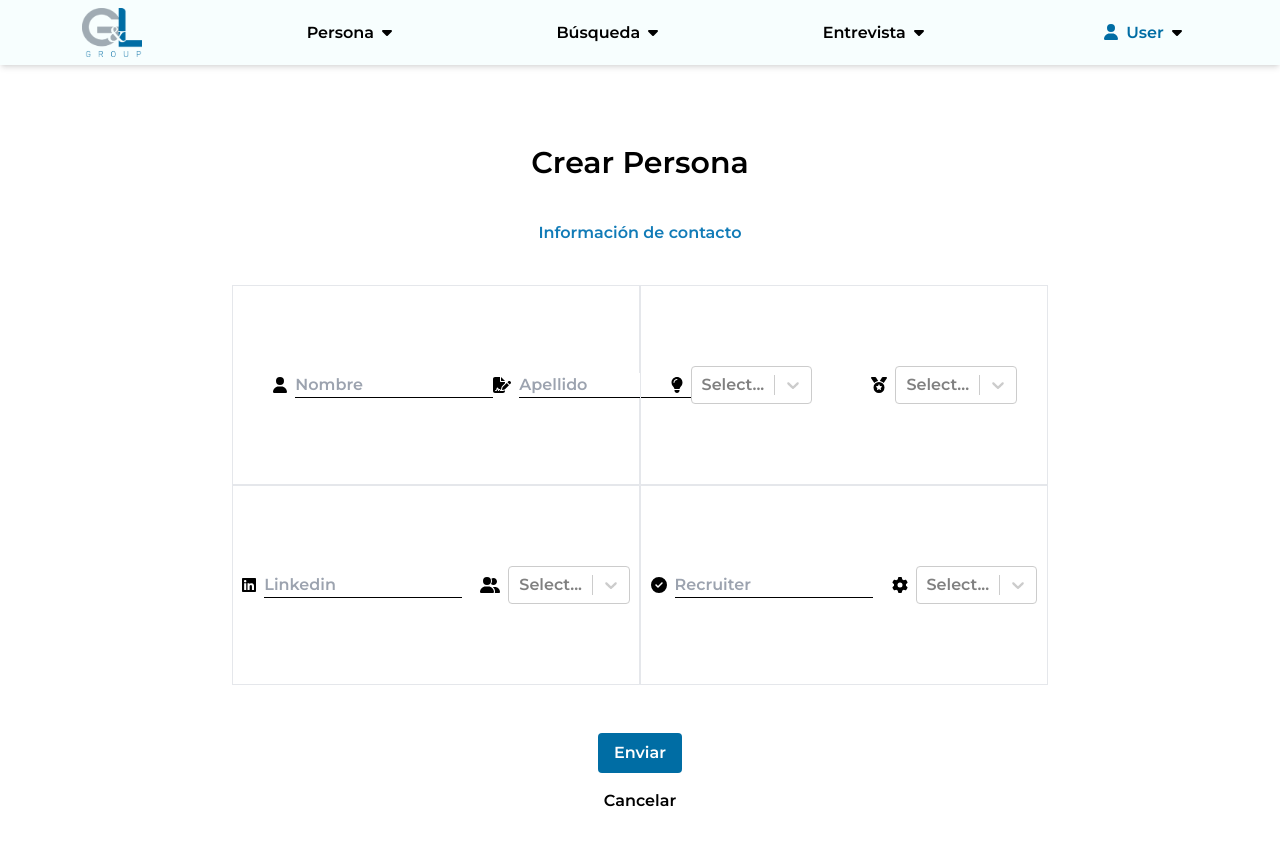
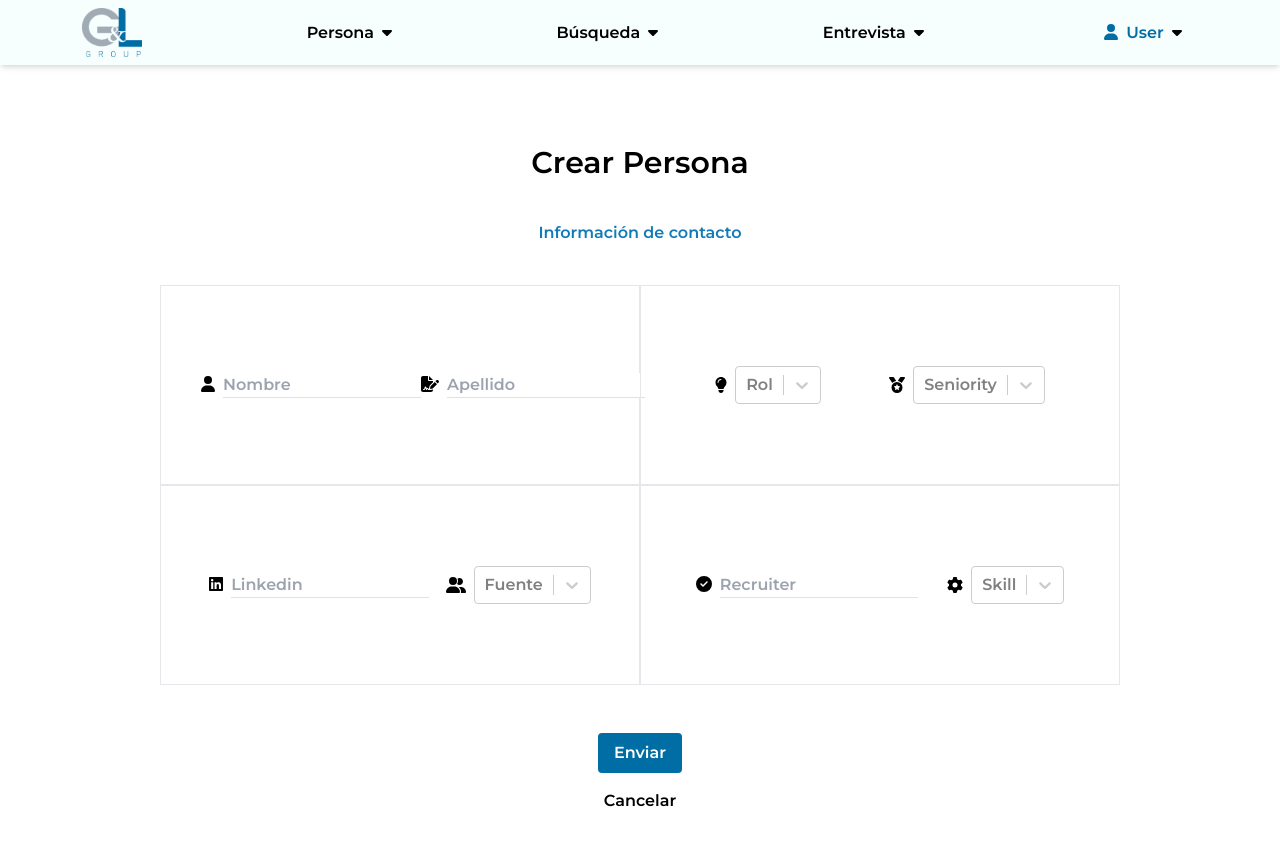
Before and after one commit to vanf-x/proyectobys, a React (Create React App) app: page /persona/crear in a window 1280 px wide. Shown: the top 846 px of the page. Built offline with nearby package versions, Linux system fonts and the light colour scheme.

Commit message:
validacion al formulario de crear persona

```diff
--- a/src/components/CrearPersona.jsx
+++ b/src/components/CrearPersona.jsx
@@ -11,7 +11,12 @@ import { FontAwesomeIcon } from "@fortawesome/react-fontawesome";
 import { faLinkedin } from "@fortawesome/free-brands-svg-icons";
 import { NavLink } from "react-router-dom";
 
-import { SelecSkills, SelecRol, SelecSeniority, SelecContact } from "./Selection";
+import {
+  SelecSkills,
+  SelecRol,
+  SelecSeniority,
+  SelecContact,
+} from "./Selection";
 import { useFormik } from "formik";
 import { basicSchema } from "../schemas";
 import Contexto from "./context/Contexto";
@@ -19,43 +24,107 @@ import { useContext } from "react";
 
 const CrearPersona = () => {
   const contexto = useContext(Contexto);
-  console.log(contexto.empleados)
+  console.log(contexto.empleados);
+
+  //METODO PARA GUARDAR LOS DATOS DE PERSONA EN EL ARRAY
+  const onSubmit = (values) => {
+    console.log(values);
+  };
+
+  const {
+    handleBlur,
+    handleChange,
+    handleSubmit,
+    isSubmitting,
+    values,
+    errors,
+    touched,
+  } = useFormik({
+    initialValues: {
+      nombre: "",
+      apellido: "",
+      rol: "",
+      seniority: "",
+      linkedin: "",
+      fuenteContacto: "",
+      recruiter: "",
+      skill: "",
+    },
+    validationSchema: basicSchema,
+    onSubmit,
+  });
 
   return (
     <div className="flex flex-col justify-start items-center h-screen">
       <h1 className="text-3xl mt-20 mb-10">Crear Persona</h1>
       <h3 className="text-[#117BB7]">Información de contacto</h3>
       {/*FORM*/}
-      <form className="bg-white h-1/2 self-center m-10">
+      <form
+        className="bg-white h-1/2 w-3/4 self-center m-10"
+        handleSubmit={handleSubmit}
+      >
         {/*ARRIBA*/}
         <div className="flex h-1/2">
           {/*ARRIBA IZ*/}
           <div className="flex flex-col md:flex md:flex-row justify-around items-center border w-1/2 p-10">
-            <div className="flex justify-start items-center">
+            <div className="flex  justify-start items-center">
+              <div>
                 <FontAwesomeIcon className="mr-2" icon={faUser} />
+              </div>
+              <div>
                 <input
                   id="nombre"
                   type="text"
                   placeholder="Nombre"
-                className="border-b border-black"
+                  className={
+                    errors.nombre && touched.nombre
+                      ? "border-b border-[#F40505]"
+                      : "border-b border-[#D6E4EC]"
+                  }
+                  value={values.nombre}
+                  onChange={handleChange}
+                  onBlur={handleBlur}
                 />
+                {errors.nombre && touched.nombre && (
+                  <p className="text-red-600 text-xs ">{errors.nombre}</p>
+                )}
               </div>
+            </div>
+
             <div className="flex justify-start items-center">
+              <div>
                 <FontAwesomeIcon className="mr-2" icon={faFileSignature} />
+              </div>
+              <div>
                 <input
                   id="apellido"
                   type="text"
                   placeholder="Apellido"
-                className="border-b border-black"
+                  className={
+                    errors.apellido && touched.apellido
+                      ? "border-b border-[#F40505]"
+                      : "border-b border-[#D6E4EC]"
+                  }
+                  value={values.apellido}
+                  onChange={handleChange}
+                  onBlur={handleBlur}
                 />
+                {errors.apellido && touched.apellido && (
+                  <p className="text-red-600 text-xs ">{errors.apellido}</p>
+                )}
+              </div>
             </div>
           </div>
           {/*ARRIBA DER*/}
-          <div className="flex justify-around items-center border w-1/2">
+          <div className="flex flex-col md:flex md:flex-row justify-around items-center border w-1/2 p-10">
             <div className="flex justify-start items-center">
               <FontAwesomeIcon className="mr-2" icon={faLightbulb} />
               <SelecRol />
+              {errors.selection && touched.selection && (
+                <p className="text-red-600 text-xs ">{errors.selection}</p>
+              )}
             </div>
+
             <div className="flex justify-start items-center">
               <FontAwesomeIcon className="mr-2" icon={faMedal} />
               <SelecSeniority />
@@ -65,14 +134,29 @@ const CrearPersona = () => {
         {/*ABAJO*/}
         <div className="flex h-1/2">
           {/*ABAJO IZ*/}
-          <div className="flex justify-around items-center border w-1/2">
+          <div className="flex flex-col md:flex md:flex-row justify-around items-center border w-1/2 p-10">
             <div className="flex justify-start items-center">
+              <div>
                 <FontAwesomeIcon className="mr-2" icon={faLinkedin} />
+              </div>
+              <div>
                 <input
+                  id="linkedin"
                   type="text"
                   placeholder="Linkedin"
-                className="border-b border-black"
+                  className={
+                    errors.linkedin && touched.linkedin
+                      ? "border-b border-[#F40505]"
+                      : "border-b border-[#D6E4EC]"
+                  }
+                  value={values.linkedin}
+                  onChange={handleChange}
+                  onBlur={handleBlur}
                 />
+                {errors.linkedin && touched.linkedin && (
+                  <p className="text-red-600 text-xs ">{errors.linkedin}</p>
+                )}
+              </div>
             </div>
             <div className="flex justify-start items-center">
               <FontAwesomeIcon className="mr-2" icon={faUserGroup} />
@@ -80,14 +164,29 @@ const CrearPersona = () => {
             </div>
           </div>
           {/*ABAJO DER*/}
-          <div className="flex justify-around items-center border w-1/2">
+          <div className="flex flex-col md:flex md:flex-row justify-around items-center border w-1/2 p-10">
             <div className="flex justify-start items-center">
+              <div>
                 <FontAwesomeIcon className="mr-2" icon={faCircleCheck} />
+              </div>
+              <div>
                 <input
+                  id="recruiter"
                   type="text"
                   placeholder="Recruiter"
-                className="border-b border-black"
+                  className={
+                    errors.recruiter && touched.recruiter
+                      ? "border-b border-[#F40505]"
+                      : "border-b border-[#D6E4EC]"
+                  }
+                  value={values.recruiter}
+                  onChange={handleChange}
+                  onBlur={handleBlur}
                 />
+                {errors.recruiter && touched.recruiter && (
+                  <p className="text-red-600 text-xs ">{errors.recruiter}</p>
+                )}
+              </div>
             </div>
             <div className="flex justify-start items-center">
               <FontAwesomeIcon className="mr-2" icon={faGear} />
@@ -96,14 +195,24 @@ const CrearPersona = () => {
           </div>
         </div>
         <div className="flex flex-col justify-center items-center m-10">
+          {/*
           <input
             type="submit"
             value="Enviar"
             className="text-white bg-[#006DA4] hover:bg-[#1d6081] px-4 py-2 rounded my-2 cursor-pointer transition-colors"
           />
-          <NavLink to="/menu" className="my-2 hover:underline">Cancelar</NavLink>
+          */}
+          <button
+            type="submit"
+            className="text-white bg-[#006DA4] hover:bg-[#1d6081] px-4 py-2 rounded my-2 cursor-pointer transition-colors"
+            disabled={isSubmitting}
+          >
+            Enviar
+          </button>
+          <NavLink to="/menu" className="my-2 hover:underline">
+            Cancelar
+          </NavLink>
         </div>
-
       </form>
     </div>
   );
--- a/src/components/Selection.jsx
+++ b/src/components/Selection.jsx
@@ -1,112 +1,114 @@
+import { useState } from "react";
+import Select from "react-select";
 
-import { useState } from 'react';
-import Select from 'react-select';
-
-
-const rol = [
-    { label: 'Analista Tester Funcional', value: 'Analista Tester Funcional' },
-    { label: 'Administrativo', value: 'Administrativo' },
-    { label: 'Administrador', value: 'javascript' },
-    { label: 'Administrador', value: 'Administrador' },
-    { label: 'Analista', value: 'Analista' },
-    { label: 'Analista Funcional', value: 'Analista Funcional' },
-    { label: 'Arquitecto', value: 'Arquitecto' },
-    { label: 'Back Office', value: 'Back Office' },
-    { label: 'Business Analyst', value: 'Business Analyst' },
-    { label: 'Call Taker', value: 'Call Taker' },
-]
-
+export const rol = [
+  { label: "Analista Tester Funcional", value: "Analista Tester Funcional" },
+  { label: "Administrativo", value: "Administrativo" },
+  { label: "Administrador", value: "javascript" },
+  { label: "Administrador", value: "Administrador" },
+  { label: "Analista", value: "Analista" },
+  { label: "Analista Funcional", value: "Analista Funcional" },
+  { label: "Arquitecto", value: "Arquitecto" },
+  { label: "Back Office", value: "Back Office" },
+  { label: "Business Analyst", value: "Business Analyst" },
+  { label: "Call Taker", value: "Call Taker" },
+];
 
 const skills = [
-    { label: 'Java', value: 'Java' },
-    { label: '.Net', value: '.Net' },
-    { label: 'Android', value: 'Android' },
-    { label: 'Angular', value: 'Angular' },
-    { label: 'AS400', value: 'AS400' },
-    { label: 'AWS Re start', value: 'AWS Re start' },
-
-]
+  { label: "Java", value: "Java" },
+  { label: ".Net", value: ".Net" },
+  { label: "Android", value: "Android" },
+  { label: "Angular", value: "Angular" },
+  { label: "AS400", value: "AS400" },
+  { label: "AWS Re start", value: "AWS Re start" },
+];
 
 const senior = [
-    { label: 'Trainee', value: 'Trainee' },
-    { label: 'Jr', value: 'Jr' },
-    { label: 'Jr+', value: 'Jr+' },
-    { label: 'Ssr', value: 'Ssr' },
-    { label: 'Sr', value: 'Sr' },
-]
+  { label: "Trainee", value: "Trainee" },
+  { label: "Jr", value: "Jr" },
+  { label: "Jr+", value: "Jr+" },
+  { label: "Ssr", value: "Ssr" },
+  { label: "Sr", value: "Sr" },
+];
 
 const contacto = [
-    { label: 'Mi Bucle', value: 'Mi Bucle' },
-    { label: 'Linkedin Propio', value: 'Linkedin Propio' },
-    { label: 'In Mail', value: 'In Mail' },
-    { label: 'Instragam', value: 'Instragam' },
-    { label: 'EducationIT', value: 'EducationIT' },
-]
+  { label: "Mi Bucle", value: "Mi Bucle" },
+  { label: "Linkedin Propio", value: "Linkedin Propio" },
+  { label: "In Mail", value: "In Mail" },
+  { label: "Instragam", value: "Instragam" },
+  { label: "EducationIT", value: "EducationIT" },
+];
 
 export function SelecSkills() {
-
   const [selectedSupplier, setSelectedSupplier] = useState();
 
   const handleSelectChange = ({ value }) => {
     console.log(value);
     setSelectedSupplier(value);
-    }
+  };
 
-    return <div>
+  return (
+    <div>
       <Select
         options={skills}
         onChange={handleSelectChange}
+        placeholder="Skill"
+        className="rounded-lg"
       />
     </div>
+  );
 }
 
 export function SelecRol() {
-
   const [selectedSupplier, setSelectedSupplier] = useState();
 
   const handleSelectChange = ({ value }) => {
     console.log(value);
     setSelectedSupplier(value);
-    }
+  };
 
-    return <div>
-        <Select
-            options={rol}
-            onChange={handleSelectChange}
-        />
+  return (
+    <div>
+      <Select id= "rol" options={rol} onChange={handleSelectChange} placeholder="Rol" />
     </div>
+
+  );
 }
 
 export function SelecSeniority() {
-
   const [selectedSupplier, setSelectedSupplier] = useState();
 
   const handleSelectChange = ({ value }) => {
     console.log(value);
     setSelectedSupplier(value);
-    }
+  };
 
-    return <div>
+  return (
+    <div>
       <Select
         options={senior}
         onChange={handleSelectChange}
+        placeholder="Seniority"
       />
     </div>
+  );
 }
 
 export function SelecContact() {
-
   const [selectedSupplier, setSelectedSupplier] = useState();
 
   const handleSelectChange = ({ value }) => {
     console.log(value);
     setSelectedSupplier(value);
-    }
+  };
 
-    return <div>
+  return (
+    <div>
       <Select
         options={contacto}
         onChange={handleSelectChange}
+        placeholder="Fuente"
       />
     </div>
+  );
 }
--- a/src/components/context/Contexto.js
+++ b/src/components/context/Contexto.js
@@ -1,3 +1,3 @@
-import React, { createContext } from 'react'
+import { createContext } from 'react'
 const Contexto = createContext();
 export default Contexto
--- a/src/schemas/index.js
+++ b/src/schemas/index.js
@@ -1,7 +1,9 @@
 import * as yup from "yup";
+import { rol } from "../components/Selection";
 
 // MIN 5 caracteres, 1 mayuscula, 1 minuscula, y un numero
 const passwordRules = /^(?=.*\d)(?=.*[a-z])(?=.*[A-Z]).{5,}$/;
+const textRules = /^[a-zA-ZÀ-ÿ\s]{1,250}$/;
 
 
 /*
@@ -11,5 +13,10 @@ contrasenia: yup.string().min(5).matches(passwordRules, "Por favor ingrese una c
 
 export const basicSchema = yup.object().shape({
     email: yup.string().email("Por favor ingrese un email válido.").required("Por favor ingrese un mail."),
-    contrasenia: yup.string().min(5).matches(passwordRules, "Por favor ingrese una contraseña válida.").required("Por favor ingrese una contraseña.")
+    contrasenia: yup.string().min(5).matches(passwordRules, "Por favor ingrese una contraseña válida.").required("Por favor ingrese una contraseña."),
+    nombre: yup.string().matches(textRules, "Por favor ingrese un nombre válido.").required("Ingrese un nombre."),
+    apellido: yup.string().matches(textRules, "Por favor ingrese un apellido válido.").required("Ingrese un apellido."),
+    linkedin: yup.string().url("El formato de la url no es válido.").required("Ingrese la url al Linkedin."),
+    recruiter: yup.string().matches(textRules, "Por favor ingrese un nombre válido.").required("Ingrese el nombre del recruiter."),
+    selection: yup.string().oneOf(rol).required()
 })
```
Lines whose indentation alone changed are shown as unchanged.
